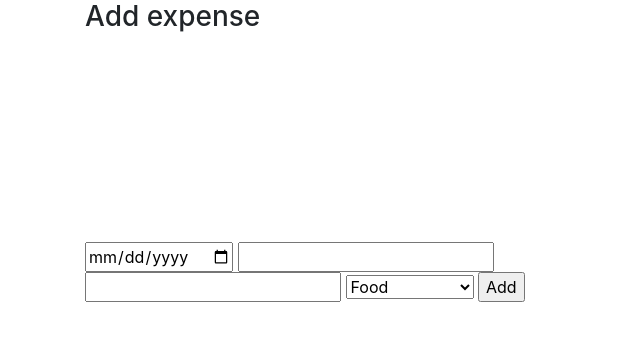
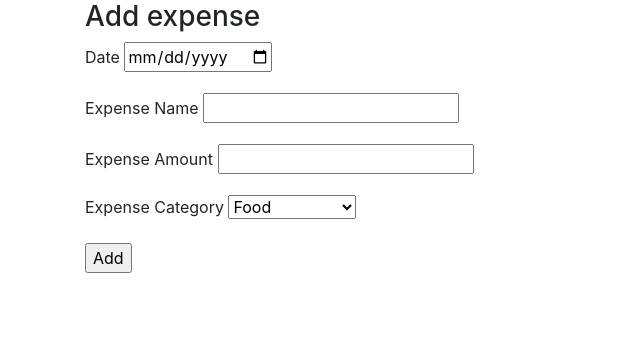
Before and after one commit to bitmap357/Expense_Manager, a Flask app: page / in a window 1280 px wide. Shown: the top 341 px of the page, without its empty margins (0-640 px from the left). Run offline with Flask 3, Linux system fonts and the light colour scheme.

Commit message:
Making edits and styling

```diff
--- a/templates/add.html
+++ b/templates/add.html
@@ -9,29 +9,26 @@
             <h3>Add expense</h3>
             <form action="/addexpense" method="POST">
                 <div class="form-group">
-                    <label for=""></label>
+                    <label for="">Date</label>
+                    <input type="date" name="date" id="date">
                 </div>
                 <div class="form-group">
-                    <label for=""></label>
+                    <label for="">Expense Name</label>
+                    <input type="text" name="expensename" id="expensename">
                 </div>
                 <div class="form-group">
-                    <label for=""></label>
+                    <label for="">Expense Amount</label>
+                    <input type="text" name="amount" id="amount">
                 </div>
                 <div class="form-group">
-                    <label for=""></label>
+                    <label for="">Expense Category</label>
+                    <select name="category" id="category">
+                        <option value="food">Food</option>
+                        <option value="entertainment">Entertainment</option>
+                        <option value="business">Business</option>
+                        <option value="other">Other</option>
+                    </select>
                 </div>
-                <div class="form-group">
-                    <label for=""></label>
-                </div>
-                <input type="date" name="date" id="date">
-                <input type="text" name="expensename" id="expensename">
-                <input type="text" name="amount" id="amount">
-                <select name="category" id="category">
-                    <option value="food">Food</option>
-                    <option value="entertainment">Entertainment</option>
-                    <option value="business">Business</option>
-                    <option value="other">Other</option>
-                </select>
                 <input type="submit" value="Add" id="">
             </form>
         </div>
```
